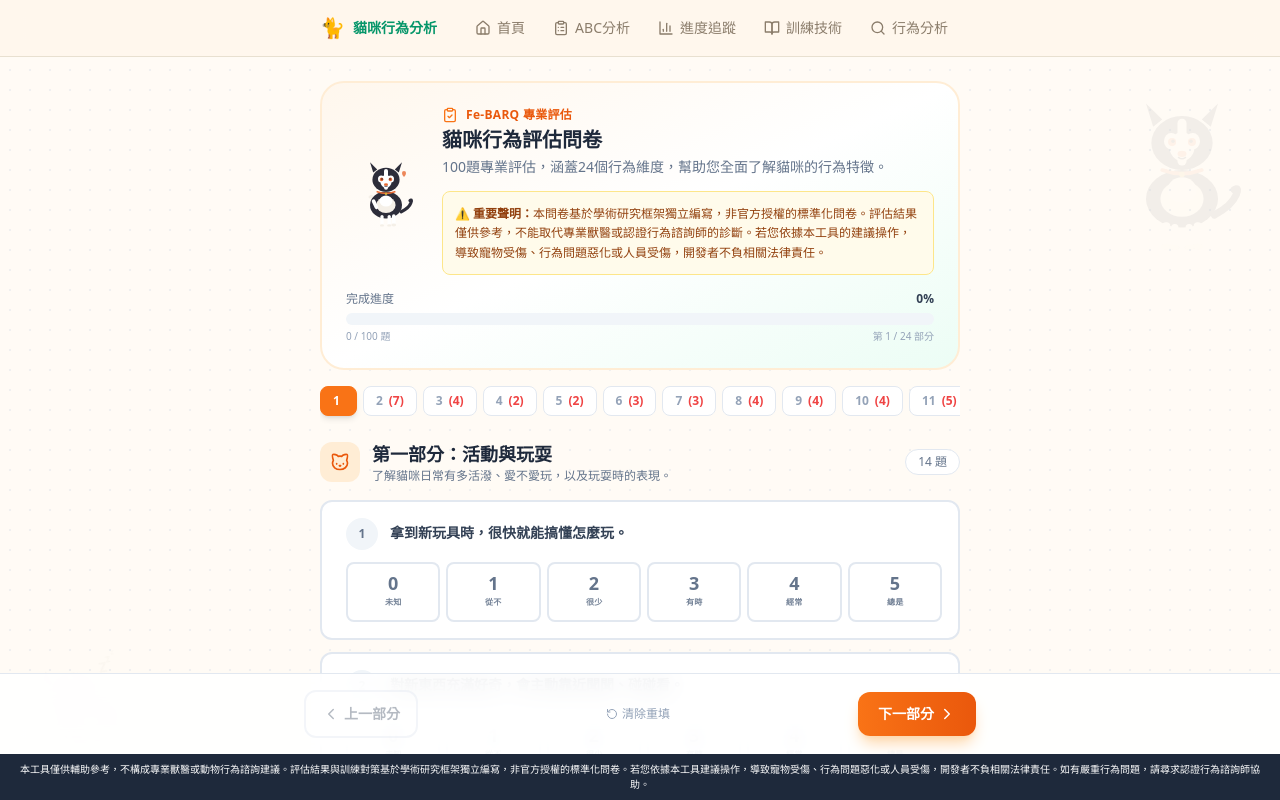
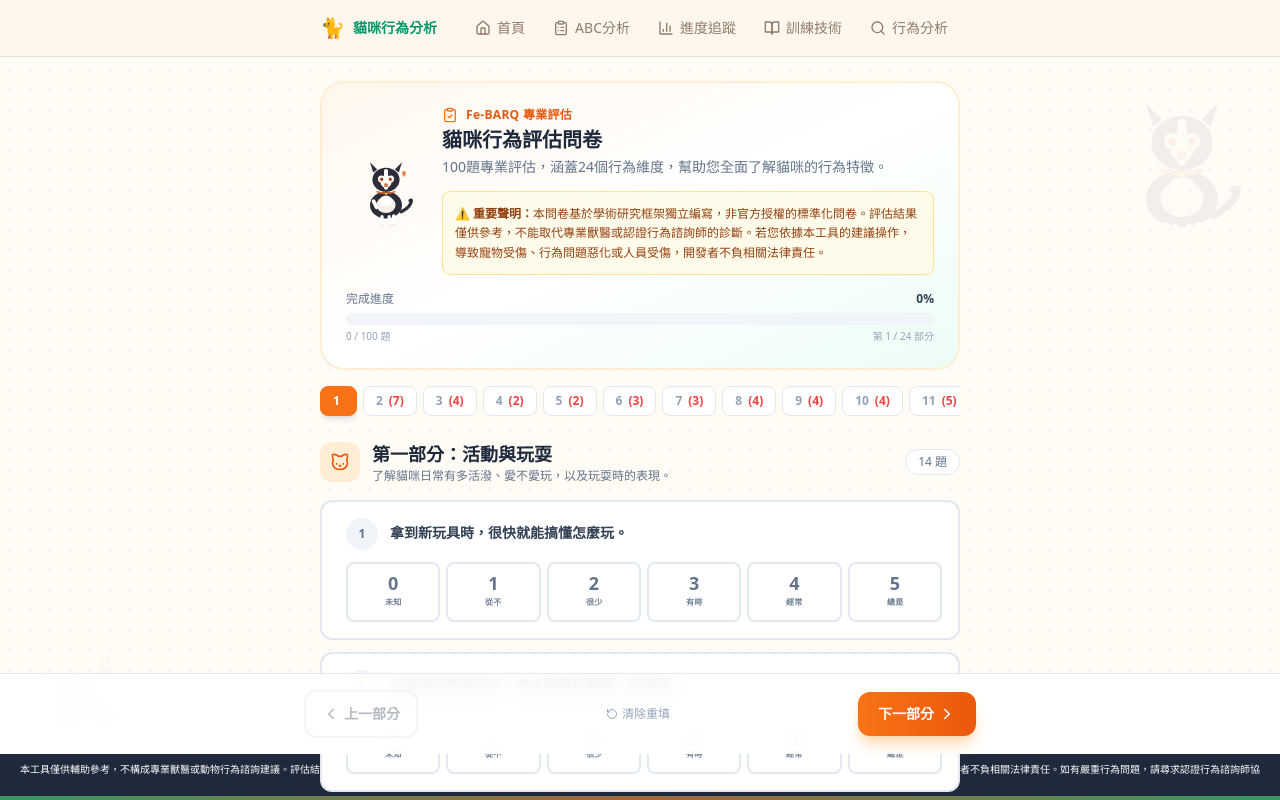
Before and after one commit to chouandony/cat-behavior-analyzer-v2, a Next.js app: page /questionnaire in a window 1280 px wide. Shown: the top 800 px of the page. Built offline with nearby package versions, Linux system fonts and the light colour scheme.

Commit message:
fix: guide modal overlapped by disclaimer bar (stacking context)

```diff
--- a/app/layout.tsx
+++ b/app/layout.tsx
@@ -43,7 +43,7 @@ export default function RootLayout({
         {/* 底部免責聲明 */}
         <div
           id="site-disclaimer"
-          className="fixed bottom-0 left-0 right-0 bg-slate-800 text-white text-[10px] py-2 px-4 text-center z-30"
+          className="fixed bottom-0 left-0 right-0 bg-slate-800 text-white text-[10px] py-2 px-4 text-center z-0"
           style={{ paddingBottom: 'calc(0.5rem + env(safe-area-inset-bottom, 0px))' }}
         >
           <p>
```
